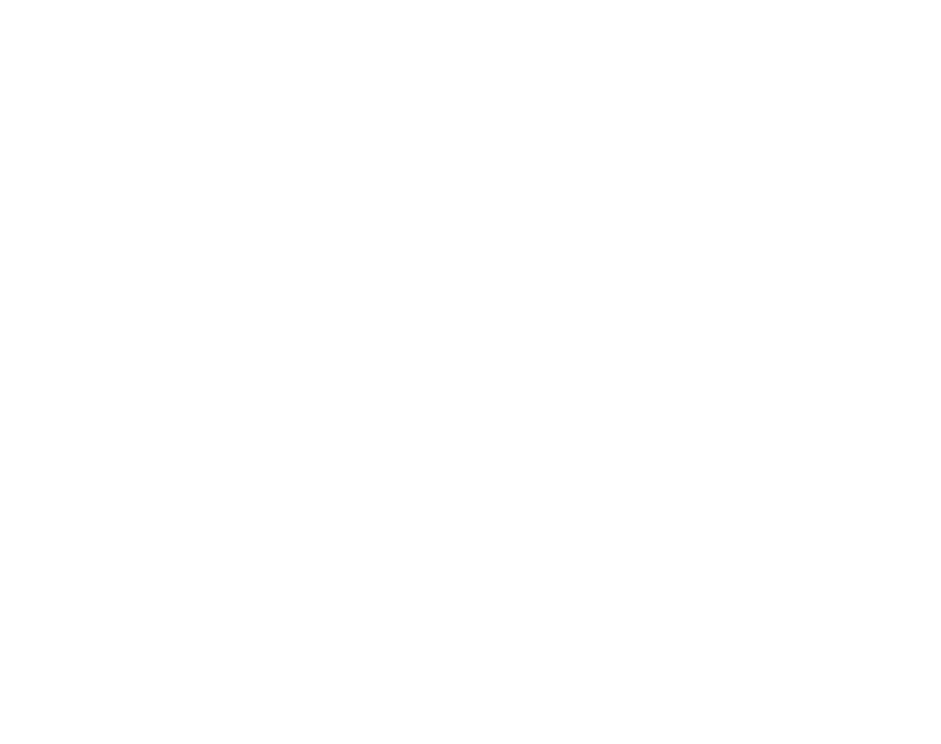
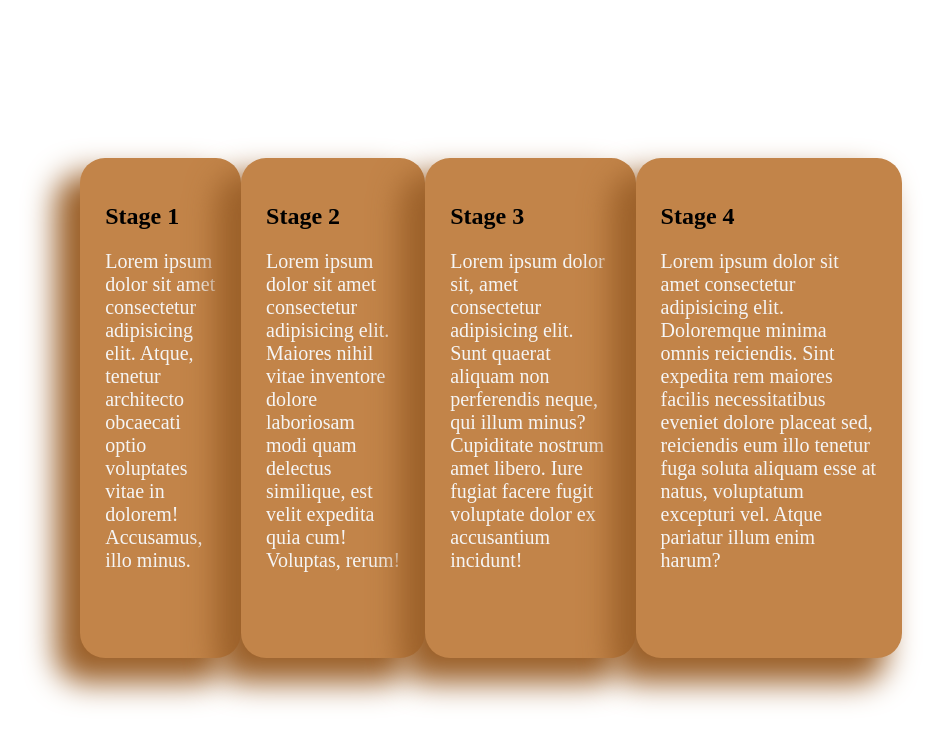
Before and after one commit to filipclavin/fox-coin, a React (Create React App) app: page / in a window 1280 px wide. Shown: the top 744 px of the page, without its empty margins (149-1090 px from the left). Built offline with nearby package versions, Linux system fonts and the light colour scheme.

Commit message:
added cards

```diff
--- a/src/App.js
+++ b/src/App.js
@@ -1,11 +1,19 @@
+import Stages from './components/cards/Stages'
+import styled from 'styled-components';
 
+const ContentWrapper = styled.div`
+  display: flex;
+  flex-direction: column;
+  justify-content: center;
+  height: 100vh;
+`
 
 function App() {
   return (
-    <div className="App">
-
-    </div>
-  );
+    <ContentWrapper>
+      <Stages />
+    </ContentWrapper>
+  )
 }
 
 export default App;
--- /dev/null
+++ b/src/components/cards/Stages.js
@@ -0,0 +1,65 @@
+import styled from 'styled-components';
+
+const StageWrapper = styled.div`
+    box-sizing: border-box;
+    display: flex;
+    justify-content: space-around;
+    align-items: center;
+    width: 65%;
+    height: 100%;
+    margin: 0 auto;
+`
+
+const Stage = styled.div`
+    box-sizing: border-box;
+    background-color: #C28449;
+    max-width: 275px;
+    height: 500px;
+    padding: 25px;
+    border-radius: 25px;
+    box-shadow: -20px 20px 30px 5px #9c612a;
+    transition: all 0.2s ease-in-out;
+
+    p {
+        font-size: 20px;
+        color: whitesmoke;
+    }
+
+    &:hover {
+        max-width: 300px;
+        height: 600px;
+        margin: 10px;
+        h2 {
+            font-size: 30px
+        }
+        p {
+            font-size: 21px;
+        }
+        transition: all 0.2s ease-in-out;
+    }
+`
+
+const Stages = () => {
+    return (
+        <StageWrapper>
+            <Stage>
+                <h2>Stage 1</h2>
+                <p>Lorem ipsum dolor sit amet consectetur adipisicing elit. Atque, tenetur architecto obcaecati optio voluptates vitae in dolorem! Accusamus, illo minus.</p>
+            </Stage>
+            <Stage>
+                <h2>Stage 2</h2>
+                <p>Lorem ipsum dolor sit amet consectetur adipisicing elit. Maiores nihil vitae inventore dolore laboriosam modi quam delectus similique, est velit expedita quia cum! Voluptas, rerum!</p>
+            </Stage>
+            <Stage>
+                <h2>Stage 3</h2>
+                <p>Lorem ipsum dolor sit, amet consectetur adipisicing elit. Sunt quaerat aliquam non perferendis neque, qui illum minus? Cupiditate nostrum amet libero. Iure fugiat facere fugit voluptate dolor ex accusantium incidunt!</p>
+            </Stage>
+            <Stage>
+                <h2>Stage 4</h2>
+                <p>Lorem ipsum dolor sit amet consectetur adipisicing elit. Doloremque minima omnis reiciendis. Sint expedita rem maiores facilis necessitatibus eveniet dolore placeat sed, reiciendis eum illo tenetur fuga soluta aliquam esse at natus, voluptatum excepturi vel. Atque pariatur illum enim harum?</p>
+            </Stage>
+        </StageWrapper>
+    )
+}
+
+export default Stages
```
Also changed, not shown: src/components/cards/Stage1.js (deleted).
